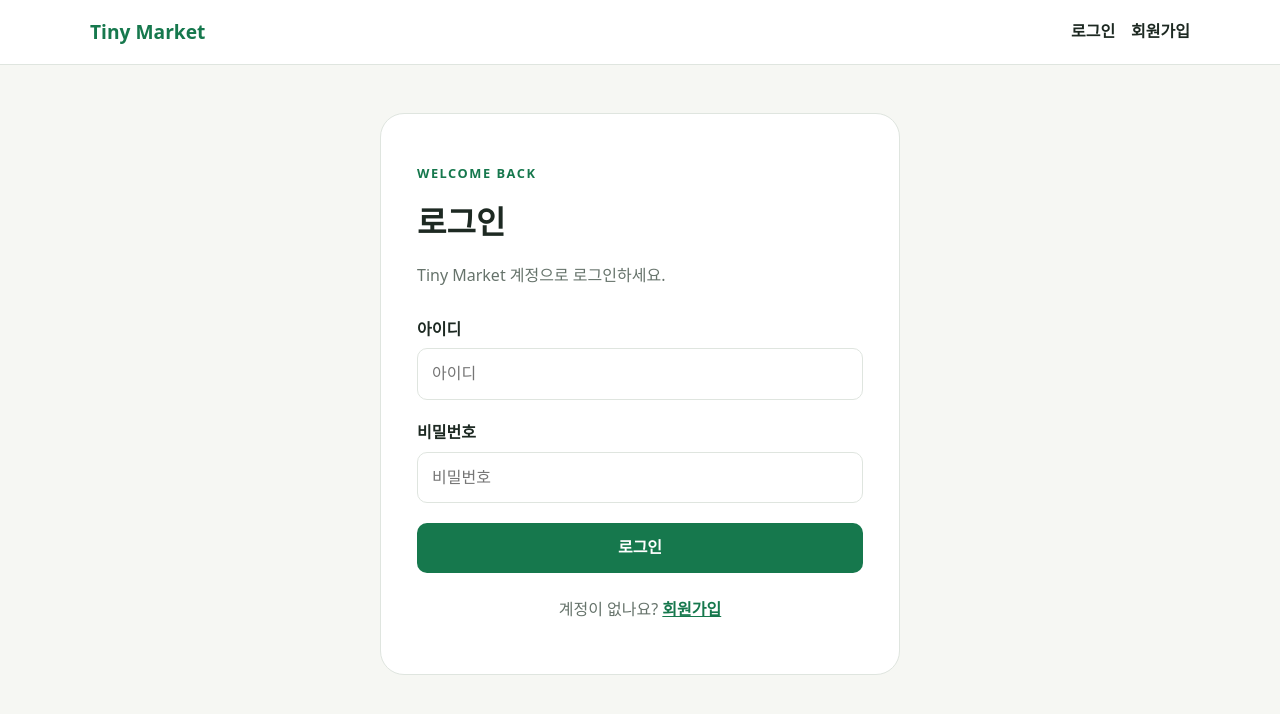
After one commit to 0xd3funa/tiny-second-hand-shopping-platform, a Flask app: page /auth/login in a window 1280 px wide. The commit adds this page. Shown: the top 714 px of the page. Run offline with Flask 3, Linux system fonts and the light colour scheme.

Commit message:
feat: implement secure login and logout

```diff
--- a/app/__init__.py
+++ b/app/__init__.py
@@ -39,6 +39,9 @@ def create_app(test_config=None):
     # Flask 확장 기능을 현재 앱에 연결한다.
     db.init_app(app)
     login_manager.init_app(app)
+    login_manager.login_view = "auth.login"
+    login_manager.login_message = "로그인이 필요한 기능입니다."
+    login_manager.login_message_category = "error"
     migrate.init_app(app, db)
     csrf.init_app(app)
     limiter.init_app(app)
--- a/app/auth/forms.py
+++ b/app/auth/forms.py
@@ -92,3 +92,34 @@ class RegistrationForm(FlaskForm):
             raise ValidationError(
                 "비밀번호에는 숫자가 하나 이상 필요합니다."
             )
+
+
+class LoginForm(FlaskForm):
+    username = StringField(
+        "아이디",
+        validators=[
+            DataRequired(message="아이디를 입력해 주세요."),
+            Length(
+                min=3,
+                max=24,
+                message="올바른 아이디를 입력해 주세요.",
+            ),
+        ],
+    )
+
+    password = PasswordField(
+        "비밀번호",
+        validators=[
+            DataRequired(message="비밀번호를 입력해 주세요."),
+            Length(
+                max=128,
+                message="올바른 비밀번호를 입력해 주세요.",
+            ),
+        ],
+    )
+
+    submit = SubmitField("로그인")
+
+
+class LogoutForm(FlaskForm):
+    submit = SubmitField("로그아웃")
--- a/app/auth/routes.py
+++ b/app/auth/routes.py
@@ -1,11 +1,41 @@
-from flask import flash, redirect, render_template, url_for
-from flask_login import current_user
+from urllib.parse import urlsplit
+
+from flask import (
+    flash,
+    redirect,
+    render_template,
+    request,
+    session,
+    url_for,
+)
+from flask_login import (
+    current_user,
+    login_required,
+    login_user,
+    logout_user,
+)
 from sqlalchemy.exc import IntegrityError
 
 from app.auth import auth_bp
-from app.auth.forms import RegistrationForm
+from app.auth.forms import LoginForm, LogoutForm, RegistrationForm
 from app.extensions import db, limiter
 from app.models import User
+
+
+def is_safe_redirect_target(target):
+    """외부 사이트로 이동시키는 Open Redirect를 방지한다."""
+    if not target:
+        return False
+
+    parsed = urlsplit(target)
+
+    return (
+        not parsed.scheme
+        and not parsed.netloc
+        and target.startswith("/")
+        and not target.startswith("//")
+        and "\\" not in target
+    )
 
 
 @auth_bp.route("/register", methods=["GET", "POST"])
@@ -41,9 +71,88 @@ def register():
             "회원가입이 완료되었습니다. 로그인해 주세요.",
             "success",
         )
-        return redirect(url_for("main.index"))
+        return redirect(url_for("auth.login"))
 
     return render_template(
         "auth/register.html",
         form=form,
     )
+
+
+@auth_bp.route("/login", methods=["GET", "POST"])
+@limiter.limit("5 per minute")
+def login():
+    if current_user.is_authenticated:
+        return redirect(url_for("main.index"))
+
+    form = LoginForm()
+
+    if form.validate_on_submit():
+        username = form.username.data.strip().lower()
+
+        user = db.session.scalar(
+            db.select(User).where(
+                User.username == username
+            )
+        )
+
+        valid_login = (
+            user is not None
+            and user.check_password(form.password.data)
+            and user.status == "active"
+        )
+
+        if not valid_login:
+            flash(
+                "아이디 또는 비밀번호가 올바르지 않거나 "
+                "이용할 수 없는 계정입니다.",
+                "error",
+            )
+            return render_template(
+                "auth/login.html",
+                form=form,
+            )
+
+        # 기존 세션 데이터를 제거한 후 새로운 로그인 상태를 만든다.
+        session.clear()
+        login_user(user, fresh=True)
+        session.permanent = True
+
+        next_url = request.args.get("next")
+
+        flash(
+            f"{user.display_name}님, 환영합니다.",
+            "success",
+        )
+
+        if is_safe_redirect_target(next_url):
+            return redirect(next_url)
+
+        return redirect(url_for("main.index"))
+
+    return render_template(
+        "auth/login.html",
+        form=form,
+    )
+
+
+@auth_bp.post("/logout")
+@login_required
+def logout():
+    form = LogoutForm()
+
+    if not form.validate_on_submit():
+        flash(
+            "올바르지 않은 요청입니다.",
+            "error",
+        )
+        return redirect(url_for("main.index"))
+
+    logout_user()
+    session.clear()
+
+    flash(
+        "안전하게 로그아웃되었습니다.",
+        "success",
+    )
+    return redirect(url_for("main.index"))
--- a/app/static/css/style.css
+++ b/app/static/css/style.css
@@ -169,3 +169,37 @@ body {
     background: #fff0ef;
     color: #8f2119;
 }
+.nav-links {
+    align-items: center;
+}
+
+.inline-form {
+    display: inline;
+    margin: 0;
+}
+
+.link-button {
+    padding: 0;
+    border: 0;
+    background: transparent;
+    color: var(--text);
+    font: inherit;
+    font-weight: 700;
+    cursor: pointer;
+}
+
+.link-button:hover,
+.nav-links a:hover {
+    color: var(--primary);
+}
+
+.form-footer {
+    margin-top: 24px;
+    color: var(--muted);
+    text-align: center;
+}
+
+.form-footer a {
+    color: var(--primary);
+    font-weight: 700;
+}
--- /dev/null
+++ b/app/templates/auth/login.html
@@ -0,0 +1,48 @@
+{% extends "base.html" %}
+
+{% block title %}로그인 | Tiny Market{% endblock %}
+
+{% block content %}
+<section class="form-card">
+    <p class="eyebrow">WELCOME BACK</p>
+    <h1>로그인</h1>
+    <p class="form-description">
+        Tiny Market 계정으로 로그인하세요.
+    </p>
+
+    <form method="post" novalidate>
+        {{ form.hidden_tag() }}
+
+        <div class="form-group">
+            {{ form.username.label }}
+            {{ form.username(
+                autocomplete="username",
+                placeholder="아이디"
+            ) }}
+
+            {% for error in form.username.errors %}
+                <p class="field-error">{{ error }}</p>
+            {% endfor %}
+        </div>
+
+        <div class="form-group">
+            {{ form.password.label }}
+            {{ form.password(
+                autocomplete="current-password",
+                placeholder="비밀번호"
+            ) }}
+
+            {% for error in form.password.errors %}
+                <p class="field-error">{{ error }}</p>
+            {% endfor %}
+        </div>
+
+        {{ form.submit(class="button") }}
+    </form>
+
+    <p class="form-footer">
+        계정이 없나요?
+        <a href="{{ url_for('auth.register') }}">회원가입</a>
+    </p>
+</section>
+{% endblock %}
--- a/app/templates/base.html
+++ b/app/templates/base.html
@@ -20,7 +20,27 @@
             </a>
 
             <div class="nav-links">
+                {% if current_user.is_authenticated %}
+                    <span>{{ current_user.display_name }}님</span>
+
+                    <form
+                        class="inline-form"
+                        method="post"
+                        action="{{ url_for('auth.logout') }}"
+                    >
+                        <input
+                            type="hidden"
+                            name="csrf_token"
+                            value="{{ csrf_token() }}"
+                        >
+                        <button class="link-button" type="submit">
+                            로그아웃
+                        </button>
+                </form>
+            {% else %}
+                <a href="{{ url_for('auth.login') }}">로그인</a>
                 <a href="{{ url_for('auth.register') }}">회원가입</a>
+            {% endif %}
             </div>
         </nav>
     </header>
--- a/config.py
+++ b/config.py
@@ -1,4 +1,5 @@
 import os
+from datetime import timedelta
 from pathlib import Path
 
 from dotenv import load_dotenv
@@ -29,3 +30,4 @@ class Config:
     SESSION_COOKIE_SECURE = (
         os.environ.get("COOKIE_SECURE", "false").lower() == "true"
     )
+    PERMANENT_SESSION_LIFETIME = timedelta(hours=2)
```
